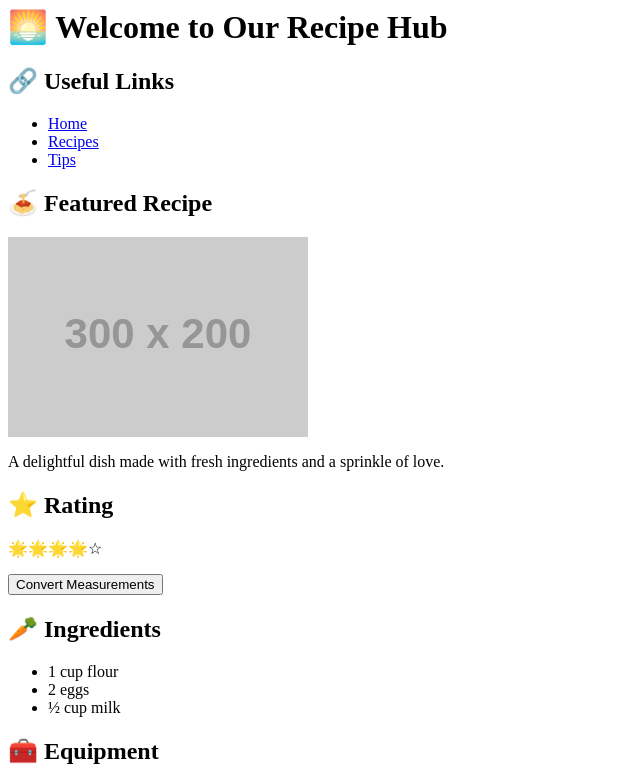
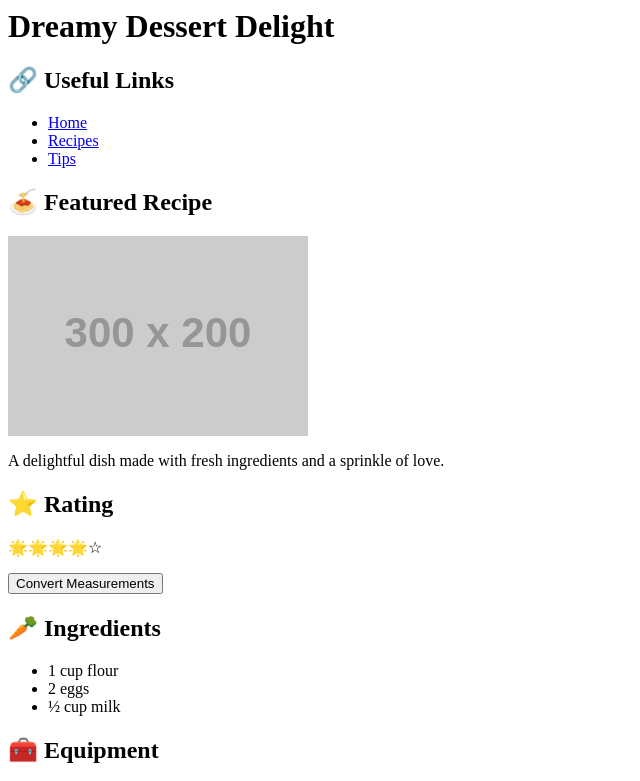
Before and after one commit to QM158/CodingAssignment5, a plain HTML site: page index.html in a window 1280 px wide. Shown: the top 781 px of the page, without its empty margins (0-640 px from the left). Drawn offline with Linux system fonts and the light colour scheme; placeholder pictures from the web are drawn by us.

Commit message:
Update index.html

```diff
--- a/index.html
+++ b/index.html
@@ -1,6 +1,6 @@
 <body>
   <header class="main-header">
-    <h1>🌅 Welcome to Our Recipe Hub</h1>
+    <h1> Dreamy Dessert Delight </h1>
   </header>
 
   <section class="row second-row">
```
